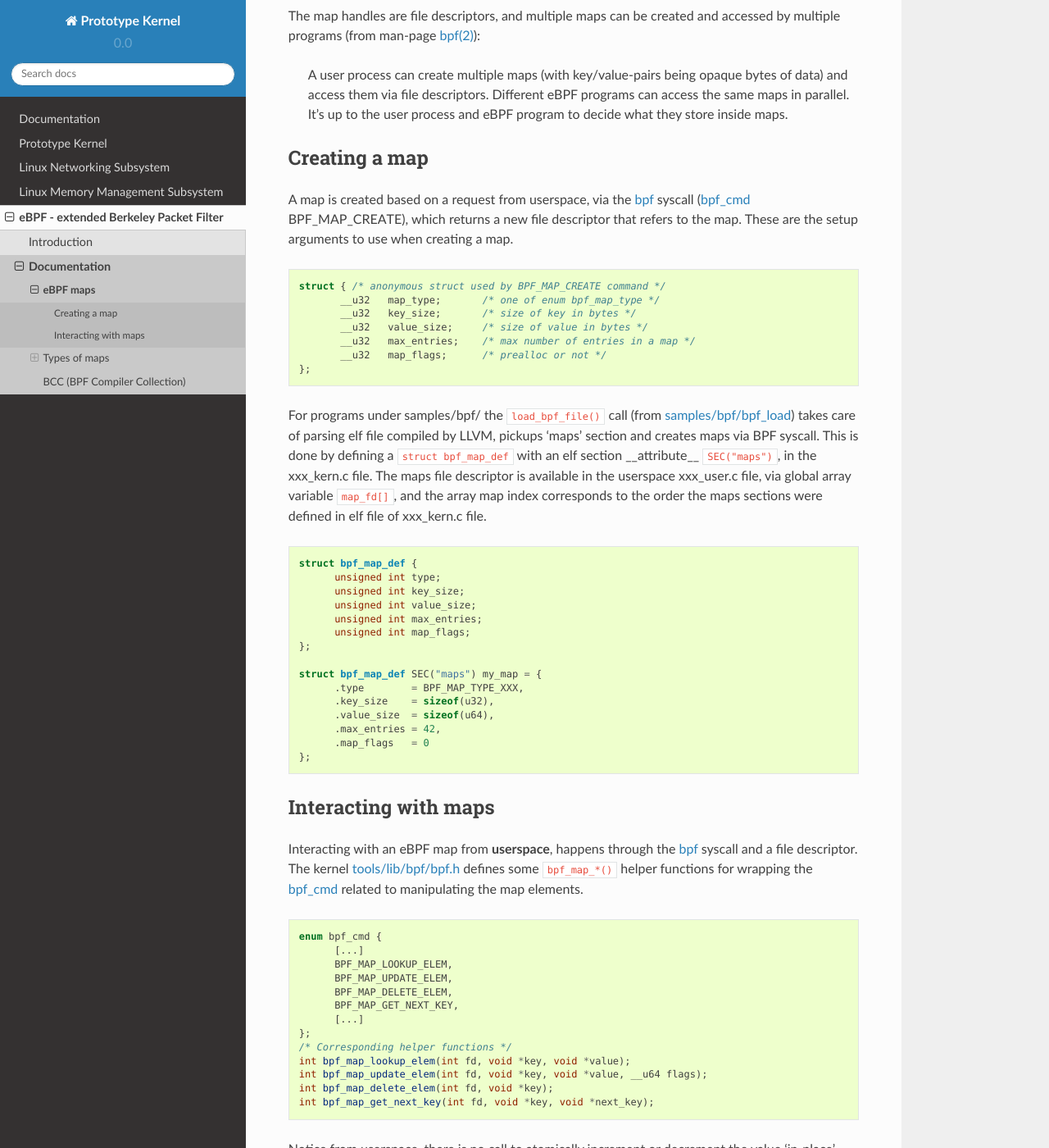
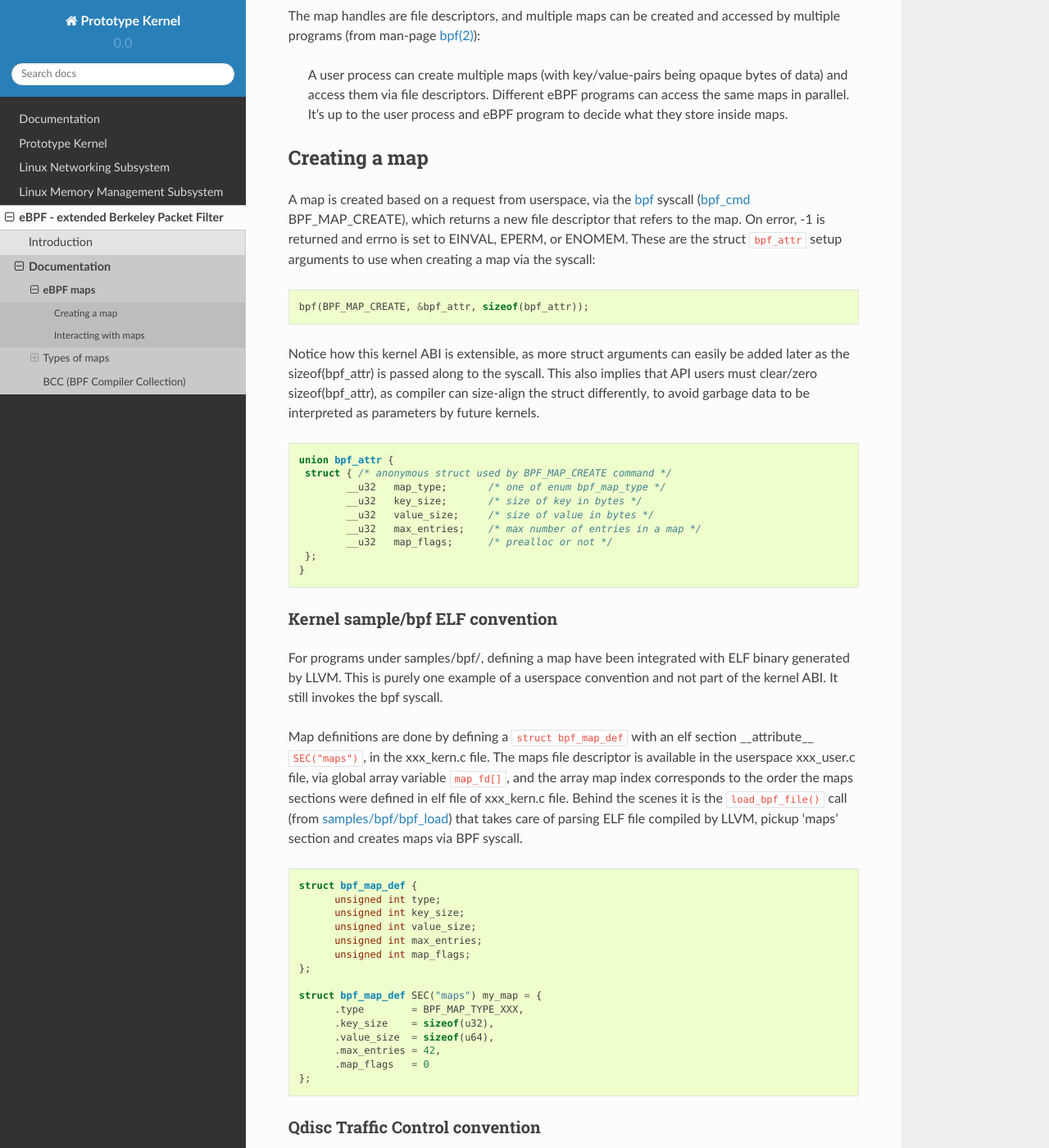
Before and after one commit to netoptimizer/prototype-kernel, a Sphinx documentation site: the page built from kernel/Documentation/bpf/ebpf_maps.rst, in a window 1280 px wide and 1400 px high, scrolled down 392 px. Shown: the whole window at 82% size. Built offline with Sphinx 7.4.7 and the Read the Docs theme 2.0.0, drawn with Linux system fonts in a browser that asks for light colours; some of the changed text lies outside the part shown.

Commit message:
doc: update/correct eBPF doc on map creation
based on feedback from Alexei and Daniel Borkmann

Signed-off-by: Jesper Dangaard Brouer <brouer@redhat.com>

```diff
--- a/kernel/Documentation/bpf/ebpf_maps.rst
+++ b/kernel/Documentation/bpf/ebpf_maps.rst
@@ -28,11 +28,24 @@ Creating a map
 
 A map is created based on a request from userspace, via the `bpf`_
 syscall (`bpf_cmd`_ BPF_MAP_CREATE), which returns a new file descriptor
-that refers to the map. These are the setup arguments to use when
-creating a map.
+that refers to the map.  On error, -1 is returned and errno is set to
+EINVAL, EPERM, or ENOMEM. These are the struct ``bpf_attr`` setup
+arguments to use when creating a map via the syscall:
 
 .. code-block:: c
 
+ bpf(BPF_MAP_CREATE, &bpf_attr, sizeof(bpf_attr));
+
+Notice how this kernel ABI is extensible, as more struct arguments can
+easily be added later as the sizeof(bpf_attr) is passed along to the
+syscall.  This also implies that API users must clear/zero
+sizeof(bpf_attr), as compiler can size-align the struct differently,
+to avoid garbage data to be interpreted as parameters by future
+kernels.
+
+.. code-block:: c
+
+ union bpf_attr {
   struct { /* anonymous struct used by BPF_MAP_CREATE command */
          __u32   map_type;       /* one of enum bpf_map_type */
          __u32   key_size;       /* size of key in bytes */
@@ -40,15 +53,25 @@ creating a map.
          __u32   max_entries;    /* max number of entries in a map */
          __u32   map_flags;      /* prealloc or not */
   };
+ }
 
-For programs under samples/bpf/ the ``load_bpf_file()`` call (from
-`samples/bpf/bpf_load`_) takes care of parsing elf file compiled by
-LLVM, pickups 'maps' section and creates maps via BPF syscall.  This is
-done by defining a ``struct bpf_map_def`` with an elf section
-__attribute__ ``SEC("maps")``, in the xxx_kern.c file.  The maps file
-descriptor is available in the userspace xxx_user.c file, via global
-array variable ``map_fd[]``, and the array map index corresponds to the
-order the maps sections were defined in elf file of xxx_kern.c file.
+Kernel sample/bpf ELF convention
+--------------------------------
+
+For programs under samples/bpf/, defining a map have been integrated
+with ELF binary generated by LLVM.  This is purely one example of a
+userspace convention and not part of the kernel ABI.  It still invokes
+the bpf syscall.
+
+Map definitions are done by defining a ``struct bpf_map_def`` with an
+elf section __attribute__ ``SEC("maps")``, in the xxx_kern.c file.
+The maps file descriptor is available in the userspace xxx_user.c
+file, via global array variable ``map_fd[]``, and the array map index
+corresponds to the order the maps sections were defined in elf file of
+xxx_kern.c file.  Behind the scenes it is the ``load_bpf_file()`` call
+(from `samples/bpf/bpf_load`_) that takes care of parsing ELF file
+compiled by LLVM, pickup 'maps' section and creates maps via BPF
+syscall.
 
 .. code-block:: c
 
@@ -68,9 +91,23 @@ order the maps sections were defined in elf file of xxx_kern.c file.
 	.map_flags   = 0
   };
 
+.. section links
+
 .. _samples/bpf/bpf_load:
    https://git.kernel.org/cgit/linux/kernel/git/torvalds/linux.git/tree/samples/bpf/bpf_load.c
 
+Qdisc Traffic Control convention
+--------------------------------
+
+It is worth mentioning, that qdisc TC (Traffic Control), also use ELF
+files for defining the maps, but it uses another layout.  See man-page
+`tc-bpf(8)`_ and `tc bpf examples`_ in iproute2.git_ tree.
+
+.. _iproute2.git:
+   https://git.kernel.org/cgit/linux/kernel/git/shemminger/iproute2.git/about/
+
+.. _tc bpf examples:
+   https://git.kernel.org/cgit/linux/kernel/git/shemminger/iproute2.git/tree/examples/bpf
 
 Interacting with maps
 =====================
@@ -226,6 +263,8 @@ when updating the value in-place.
 
 .. _bpf: http://man7.org/linux/man-pages/man2/bpf.2.html
 
+.. _tc-bpf(8): http://man7.org/linux/man-pages/man8/tc-bpf.8.html
+
 .. _bpf_map_type:
    http://lxr.free-electrons.com/source/tools/include/uapi/linux/bpf.h?v=4.9#L78
 
```
